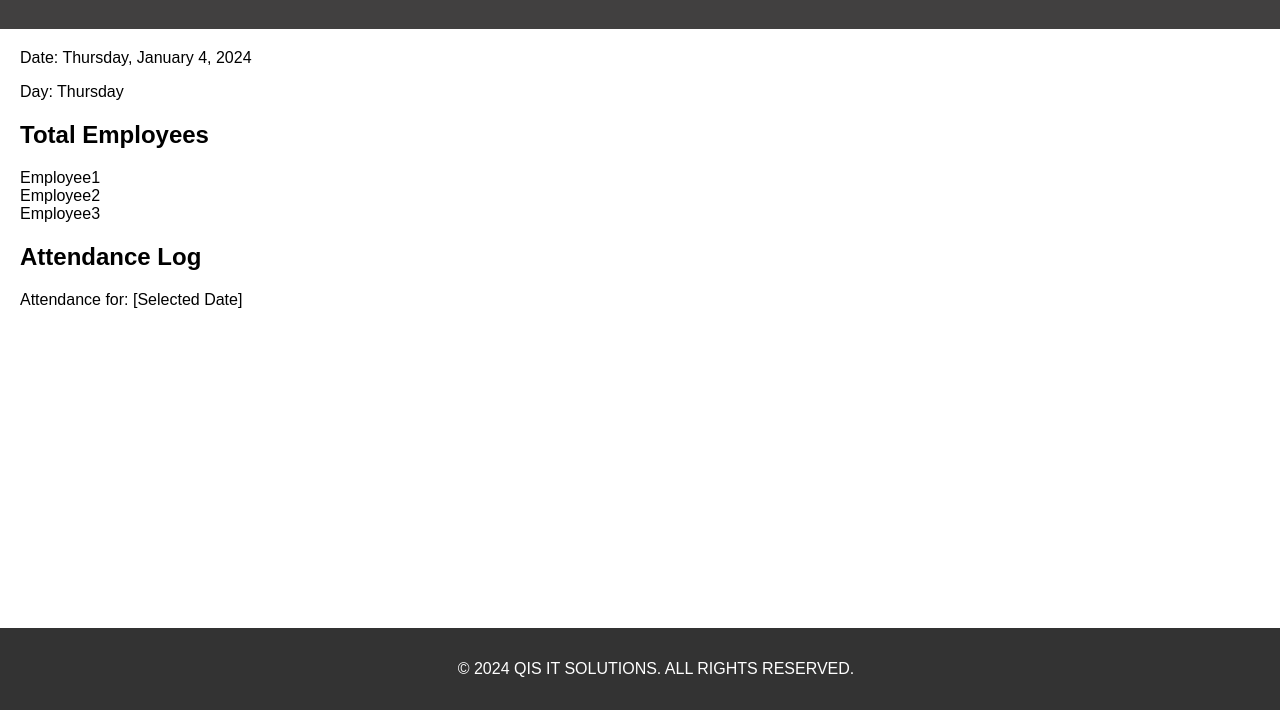
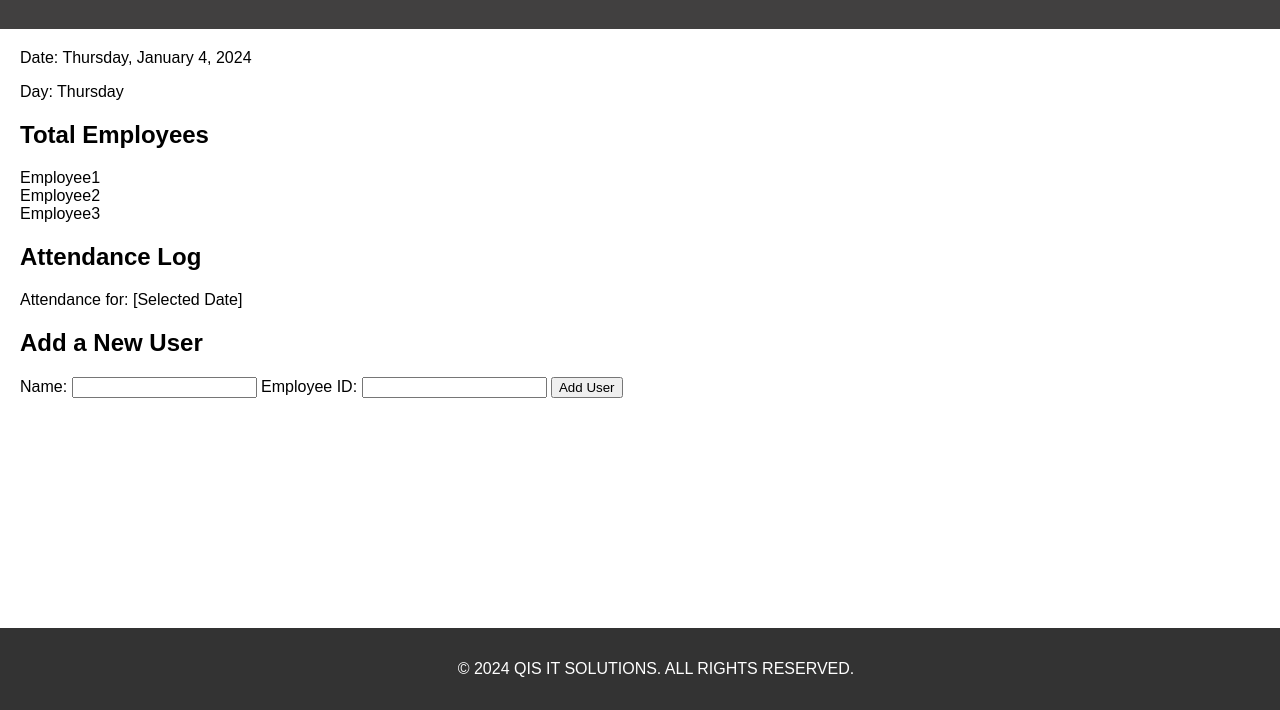
Before and after one commit to bharath19882023/attendance-system, a plain HTML site: page index.html in a window 1280 px wide. Shown: the part 90-800 px from the top of the page. Drawn offline with Linux system fonts and the light colour scheme.

Commit message:
Update index.html

```diff
--- a/index.html
+++ b/index.html
@@ -28,6 +28,20 @@
 
     </ul>
 </section>
+<section id="add-user">
+    <h2>Add a New User</h2>
+    <form id="new-user-form">
+        <label for="name">Name:</label>
+        <input type="text" id="name" name="name" required>
+
+        <label for="employee-id">Employee ID:</label>
+        <input type="text" id="employee-id" name="employee-id" required>
+
+        <!-- Add more fields as needed -->
+
+        <button type="button" onclick="addNewUser()">Add User</button>
+    </form>
+</section>
 
 <footer>
     <p>&copy; 2024 QIS IT SOLUTIONS. ALL RIGHTS RESERVED.</p>
```
